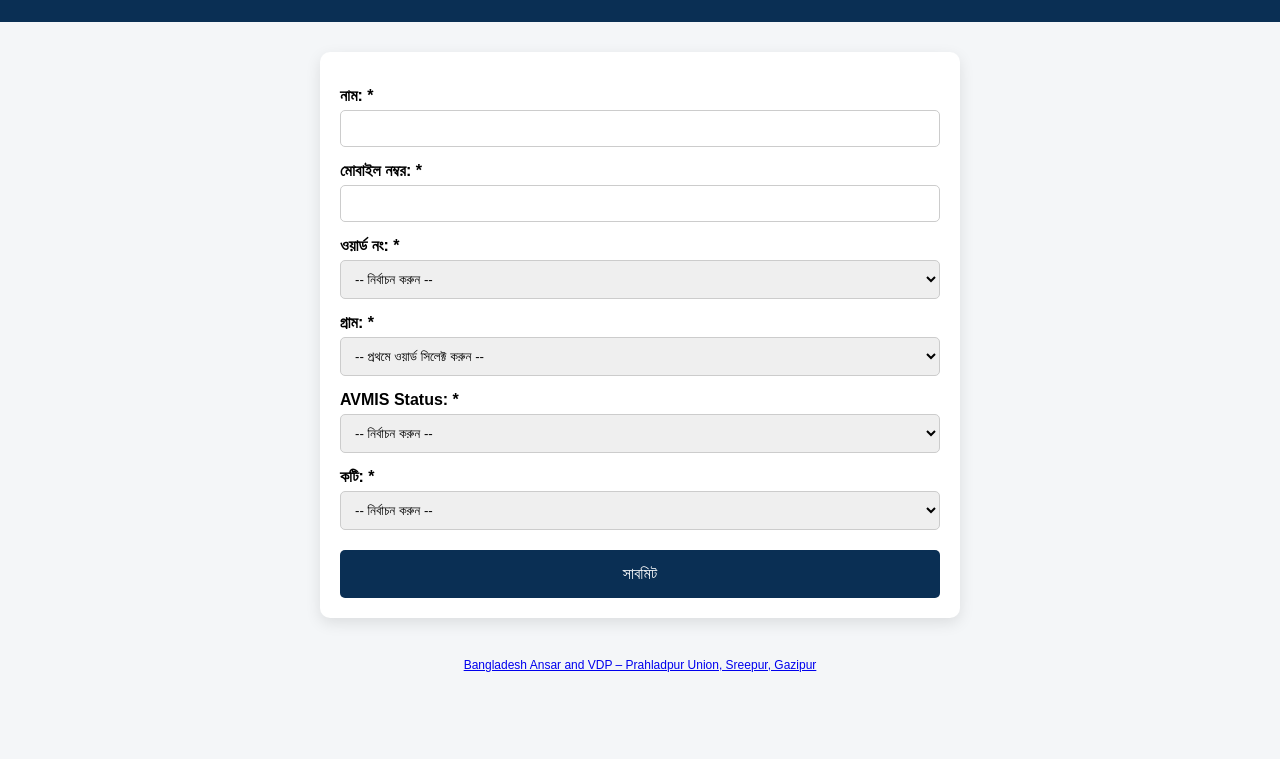
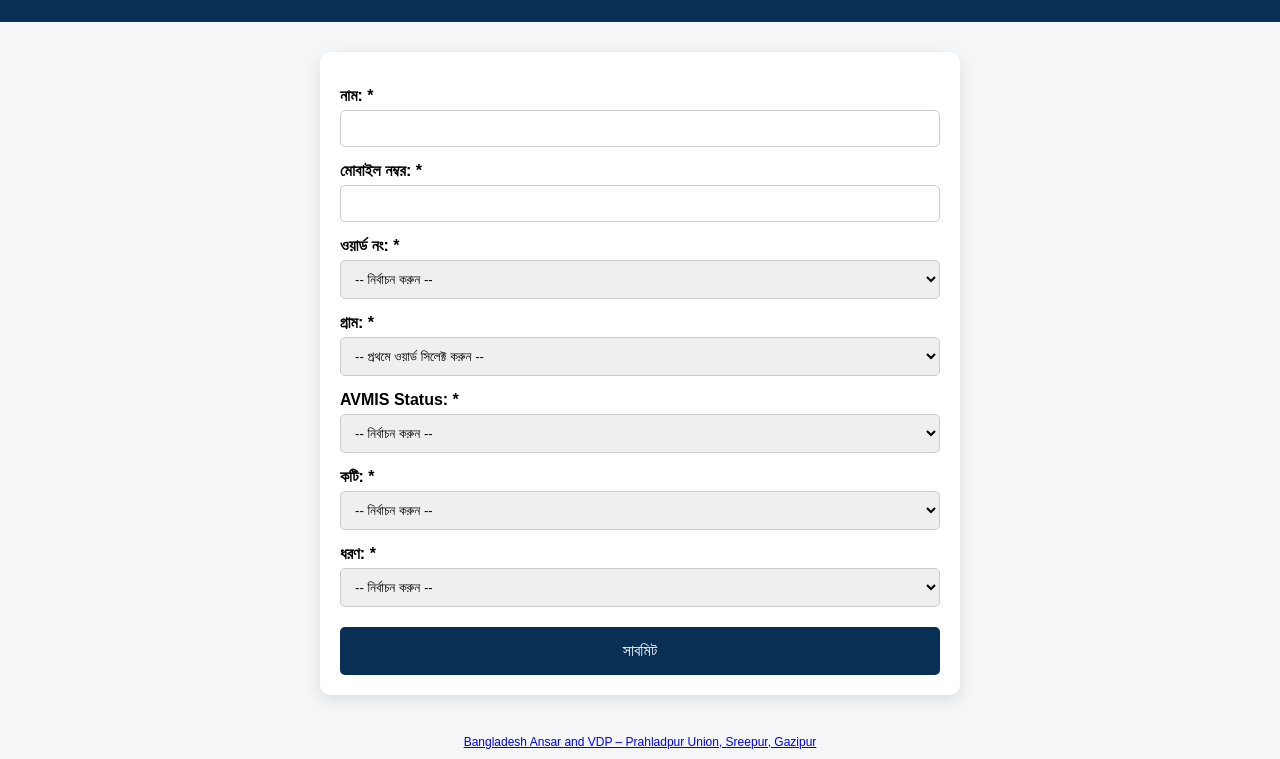
Before and after one commit to ansarandvdpprahladpur/av, a plain HTML site: page index.html in a window 1280 px wide. Shown: the part 231-990 px from the top of the page. Before the commit the page ends 913 px from the top, so only its background shows below. Drawn offline with Linux system fonts and the light colour scheme.

Commit message:
Update index.html

```diff
--- a/index.html
+++ b/index.html
@@ -13,7 +13,7 @@
   <p class="slogan">শান্তি, শৃঙ্খলা, উন্নয়ন, নিরাপত্তায় সর্বত্র আমরা</p>
   <img src="https://i.imgur.com/S6ngxqa.png" alt="ANSAR VDP Logo" class="logo">
   <h1>🔰 বাংলাদেশ আনসার ও গ্রাম প্রতিরক্ষা বাহিনী</h1>
-  <p>📋AVMIS Verification & Uniform Form<br>
+  <p>📋 AVMIS Verification & Uniform Form<br>
      📍 প্রহলাদপুর ইউনিয়ন, শ্রীপুর, গাজীপুর।</p>
 </header>
 
@@ -57,7 +57,14 @@
     <option value="">-- নির্বাচন করুন --</option>
     <option value="প্রদান করা হয়েছে">০১. প্রদান করা হয়েছে।</option>
     <option value="জমা দেওয়া হয়েছে">০২. জমা দেওয়া হয়েছে।</option>
-    <option value="প্রদান করা হয়নি">০৩. প্রদান করা হয়নি।</option>
+    <option value="প্রদান করা হয়নি">০৩. প্রদান করা হয় নাই।</option>
+  </select>
+
+  <label>ধরণ: *</label>
+  <select id="type" required>
+    <option value="">-- নির্বাচন করুন --</option>
+    <option value="নিয়মিত">০১. নিয়মিত।</option>
+    <option value="অনিয়মিত">০২. অনিয়মিত।</option>
   </select>
 
   <button type="submit" class="submit-btn">সাবমিট</button>
```
